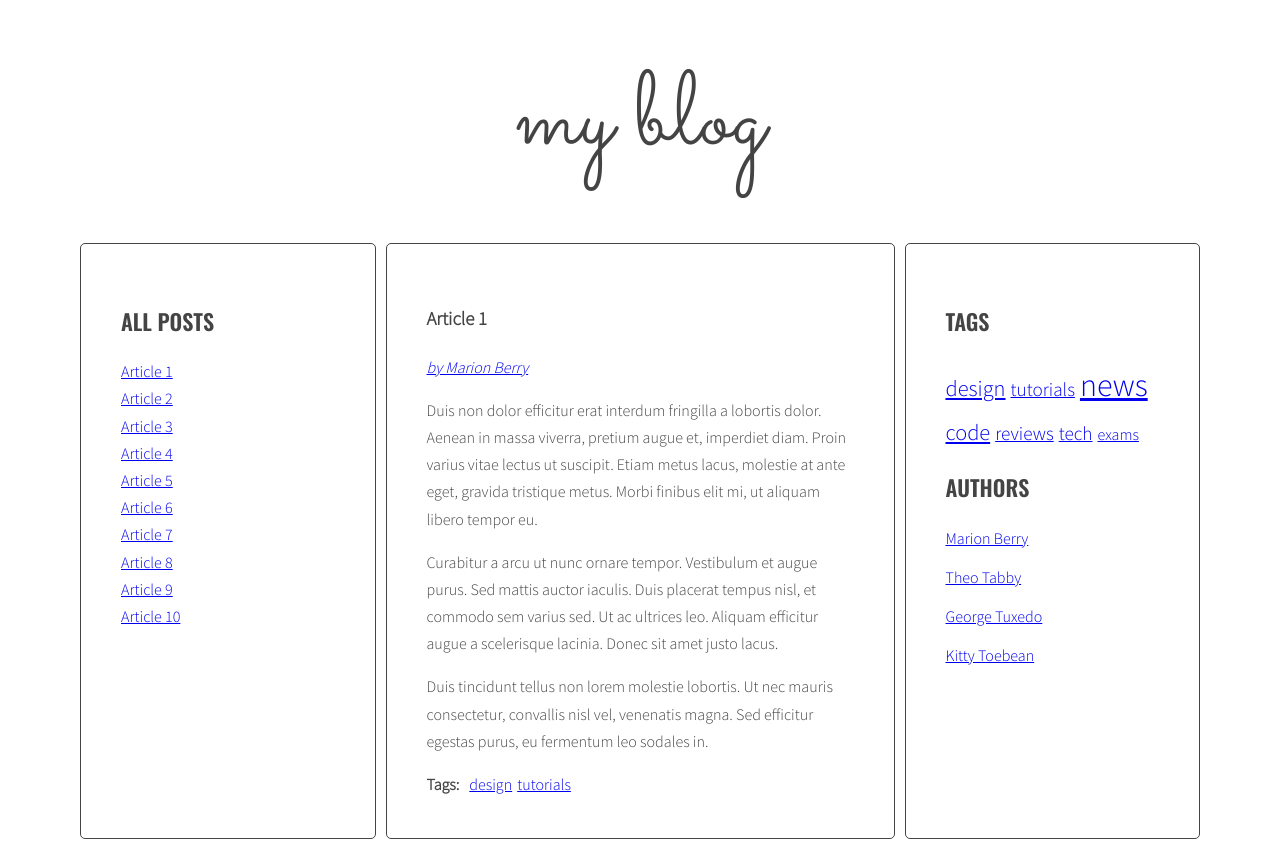
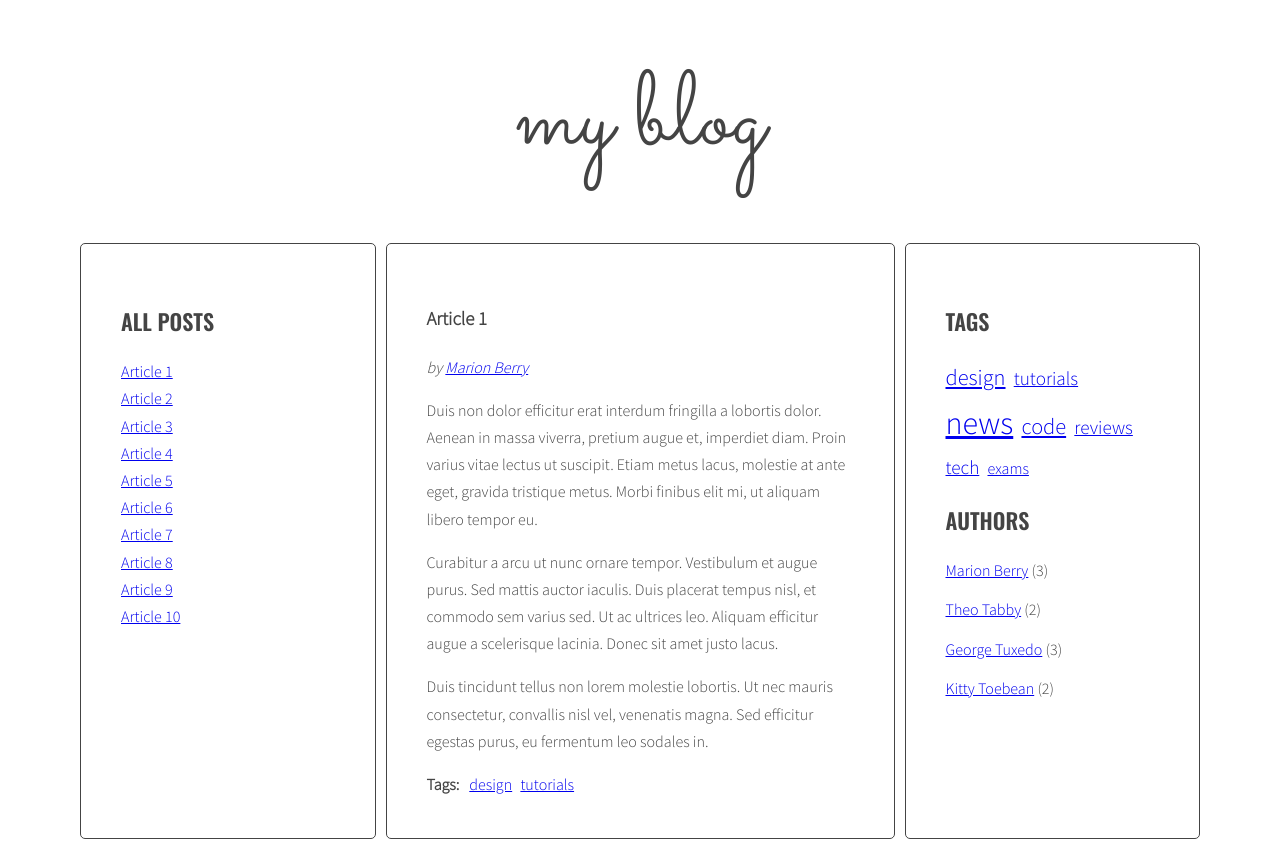
Before and after one commit to wjozwik/javascript-blog, a website: page index.html in a window 1280 px wide. Drawn offline with nearby package versions, Linux system fonts and the light colour scheme.

Commit message:
Update links generators with HTML Handlebars templates in JS and HTML

```diff
--- a/index.html
+++ b/index.html
@@ -170,6 +170,26 @@
             </main>
         </div>
     </div>
+    <script src="https://cdnjs.cloudflare.com/ajax/libs/handlebars.js/4.1.0/handlebars.min.js"></script>
+    <script id="template-article-link" type="text/x-handlebars-template">
+      <li><a href="#{{ id }}"><span>{{ title }}</span></a></li>
+    </script>
+    <script id="template-tag-link" type="text/x-handlebars-template">
+      <li><a href="#tag-{{ tagName }}"><span>{{ tagName }}</span></a></li>
+    </script>
+    <script id="template-author-link" type="text/x-handlebars-template">
+      by <a href="#author-{{ id }}"><span class="author-name">{{ authorName }}</span></a>
+    </script>
+    <script id="template-tag-cloud-link" type="text/x-handlebars-template">
+      {{#each tags}}
+      <li><a href="#tag-{{ tag }}" class="{{ className }}">{{ tag }}</a></li>
+      {{/each}}
+    </script>
+    <script id="template-author-side-link" type="text/x-handlebars-template">
+      {{#each authors}}
+      <li><a href="#author-{{ id }}">{{ authorName }}</a> ({{ count }})</li>
+      {{/each}}
+    </script>
     <script src="js/script.js"></script>
 </body>
 </html>
--- a/js/script.js
+++ b/js/script.js
@@ -1,6 +1,14 @@
 'use strict';
 
 {
+  const templates = {
+    articleLink: Handlebars.compile(document.querySelector('#template-article-link').innerHTML),
+    tagLink: Handlebars.compile(document.querySelector('#template-tag-link').innerHTML),
+    authorLink: Handlebars.compile(document.querySelector('#template-author-link').innerHTML),
+    tagCloudLink: Handlebars.compile(document.querySelector('#template-tag-cloud-link').innerHTML),
+    authorSideLink: Handlebars.compile(document.querySelector('#template-author-side-link').innerHTML),
+  };
+
   const opts = {
     articleSelector: '.post',
     titleSelector: '.post-title',
@@ -64,7 +72,10 @@
       const articleTitle = article.querySelector(opts.titleSelector).innerHTML;
 
       /* create HTML of the link */
-      const linkHTML = '<li><a href="#' + articleId + '"><span>' + articleTitle + '</span></a></li>';
+      // const linkHTML = '<li><a href="#' + articleId + '"><span>' + articleTitle + '</span></a></li>';
+
+      const linkHTMLData = {id: articleId, title: articleTitle};
+      const linkHTML = templates.articleLink(linkHTMLData);
 
       /* insert link into titleList */
       html = html + linkHTML;
@@ -144,7 +155,10 @@
       for(let tag of articleTagsArray){
 
         /* generate HTML of the link */
-        const linkHTML = '<li><a href="#tag-' + tag + '">' + tag + '</a></li>';
+        // const linkHTML = '<li><a href="#tag-' + tag + '">' + tag + '</a></li>';
+
+        const linkHTMLData = {tagName: tag};
+        const linkHTML = templates.tagLink(linkHTMLData);
 
         /* add generated code to html variable */
         html = html + linkHTML;
@@ -173,18 +187,27 @@
     // console.log('tagsParams:', tagsParams);
 
     /* [NEW] create variable for all links HTML code */
-    let allTagsHTML = '';
+    // let allTagsHTML = '';
+    const allTagsData = {tags: []};
 
     /* [NEW] START LOOP: for each tag in allTags: */
     for(let tag in allTags){
       /* [NEW] generate code of a link and add it to allTagsHTML */
-      const tagLinkHTML = '<li><a href="#tag-' + tag + '" class="' + calculateTagClass(allTags[tag], tagsParams) + '">' + tag + '</a></li>';
-      allTagsHTML += tagLinkHTML;
+      // const tagLinkHTML = '<li><a href="#tag-' + tag + '" class="' + calculateTagClass(allTags[tag], tagsParams) + '">' + tag + '</a></li>';
+      // allTagsHTML += tagLinkHTML;
+      allTagsData.tags.push({
+        tag: tag,
+        count: allTags[tag],
+        className: calculateTagClass(allTags[tag], tagsParams),
+      });
     }
     /* [NEW] END LOOP: for each tag in allTags: */
 
     /*[NEW] add HTML from allTagsHTML to tagList */
-    tagList.innerHTML = allTagsHTML;
+    // tagList.innerHTML = allTagsHTML;
+    // console.log(allTagsData);
+    tagList.innerHTML = templates.tagCloudLink(allTagsData);
+
   };
 
   generateTags();
@@ -263,7 +286,10 @@
       const articleAuthorID = articleAuthor.replace(' ', '-');
 
       /* generate HTML of the link */
-      const linkHTML = '<a href="#author-' + articleAuthorID + '"><span class="author-name">by ' + articleAuthor + '</span></a>';
+      // const linkHTML = '<a href="#author-' + articleAuthorID + '"><span class="author-name">by ' + articleAuthor + '</span></a>';
+
+      const linkHTMLData = {id: articleAuthorID, authorName: articleAuthor};
+      const linkHTML = templates.authorLink(linkHTMLData);
 
       /* insert HTML of the link into the author wrapper */
       authorWrapper.innerHTML = linkHTML;
@@ -276,20 +302,28 @@
 
       /* END LOOP: for every article: */
     }
-    // console.log(allAuthors);
+    console.log(allAuthors);
 
     const authorsList = document.querySelector(opts.authorsListSelector);
 
-    let allAuthorsHTML = '';
-
+    // let allAuthorsHTML = '';
+    const allAuthorsData = {authors: []};
 
     for(let author in allAuthors){
       const authorID = author.replace(' ', '-');
-      const authorLinkHTML = '<li><a href="#author-' + authorID + '">' + author + '</a></li>';
-      allAuthorsHTML += authorLinkHTML;
+
+      allAuthorsData.authors.push({
+        authorName: author,
+        id: authorID,
+        count: allAuthors[author],
+      });
+
+      // const authorLinkHTML = '<li><a href="#author-' + authorID + '">' + author + '</a> (' + allAuthors[author] +') </li>';
+      // allAuthorsHTML += authorLinkHTML;
     }
 
-    authorsList.innerHTML = allAuthorsHTML;
+    // authorsList.innerHTML = allAuthorsHTML;
+    authorsList.innerHTML = templates.authorSideLink(allAuthorsData);
   };
 
   generateAuthors();
```
Also changed, not shown: .eslintrc.json.
